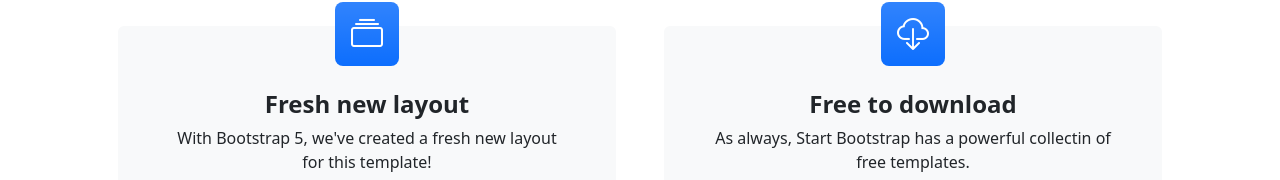
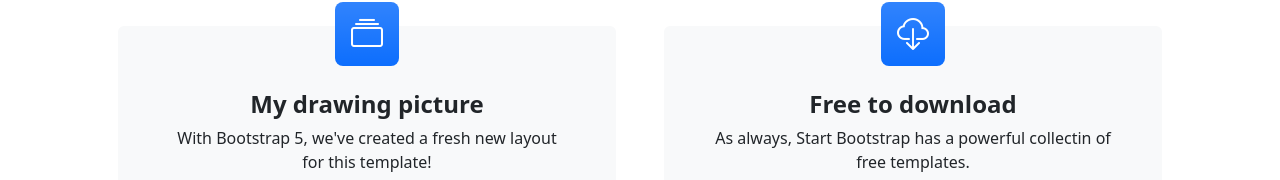
Before and after one commit to Kanba11/kanba11.github.io, a plain HTML site: page index.html in a window 1280 px wide. Shown: the part 580-760 px from the top of the page. Drawn offline with nearby package versions, Linux system fonts and the light colour scheme.

Commit message:
sub title change

```diff
--- a/index.html
+++ b/index.html
@@ -49,7 +49,7 @@
                         <div class="card bg-light border-0 h-100">
                             <div class="card-body text-center p-4 p-lg-5 pt-0 pt-lg-0">
                                 <div class="feature bg-primary bg-gradient text-white rounded-3 mb-4 mt-n4"><i class="bi bi-collection"></i></div>
-                                <h2 class="fs-4 fw-bold">Fresh new layout</h2>
+                                <h2 class="fs-4 fw-bold">My drawing picture</h2>
                                 <p class="mb-0">With Bootstrap 5, we've created a fresh new layout for this template!</p>
                             </div>
                         </div>
```
